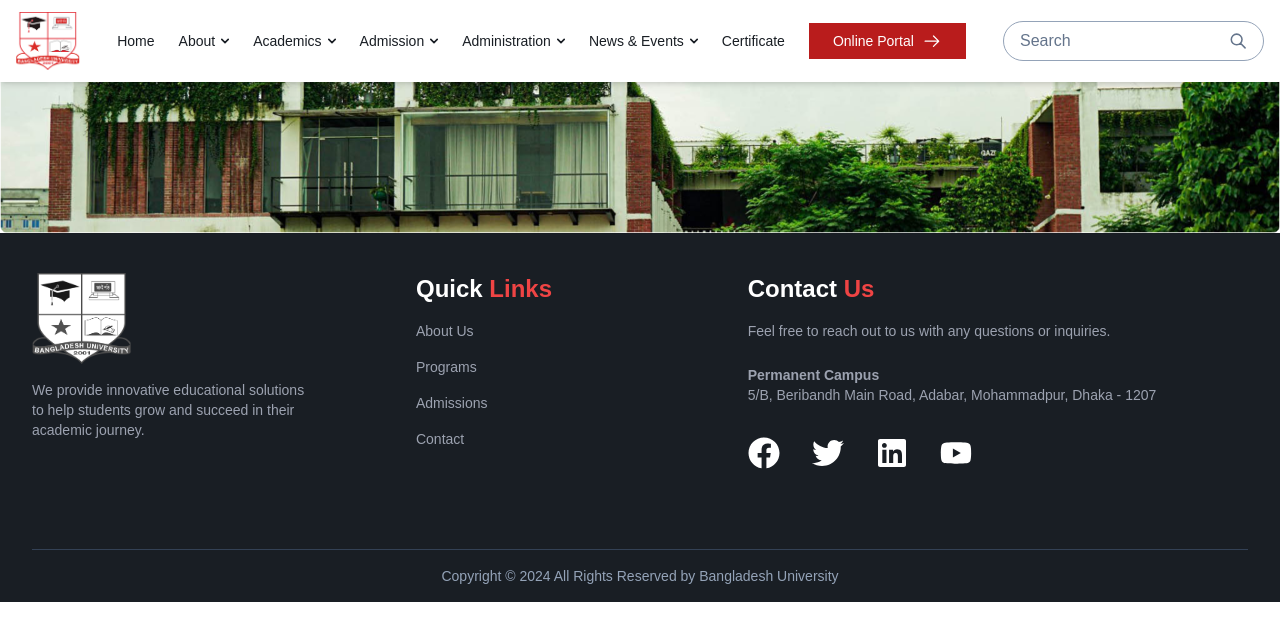
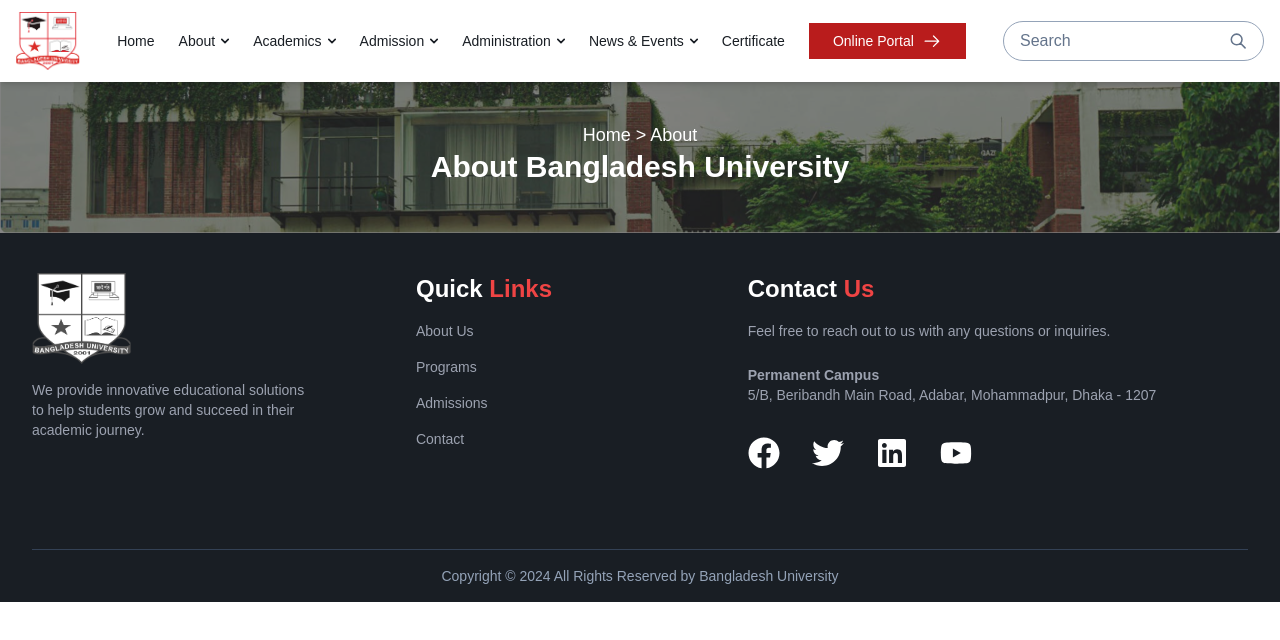
Before and after one commit to Muhammad-Ashik/bangladesh-university-frontend, a Next.js app: page /about in a window 1280 px wide. Shown: the top 640 px of the page. Built offline with nearby package versions, Linux system fonts and the light colour scheme.

Commit message:
feature: NavigationHeader Component

```diff
--- a/src/app/about/page.tsx
+++ b/src/app/about/page.tsx
@@ -1,9 +1,12 @@
-import NavigationHeader from '@/components/common/NavigationHeader'
+import NavigationHeader from '@/components/common/navigation-header/NavigationHeader'
 
 export default function About() {
   return (
     <div>
-      <NavigationHeader />
+      <NavigationHeader
+        path='Home > About'
+        title='About Bangladesh University'
+      />
     </div>
   )
 }
--- a/src/components/common/NavigationHeader.tsx
+++ /dev/null
@@ -1,18 +0,0 @@
-import Image from 'next/image'
-import React from 'react'
-
-export default function NavigationHeader() {
-  return (
-    <div>
-      <div className='w-full h-full'>
-        <Image
-          className='w-full'
-          src='/images/navigation-header.png'
-          height={1000}
-          width={1000}
-          alt='Navigation-Header'
-        />
-      </div>
-    </div>
-  )
-}
--- /dev/null
+++ b/src/components/common/navigation-header/NavigationHeader.tsx
@@ -0,0 +1,26 @@
+import Image from 'next/image'
+
+export default function NavigationHeader({
+  path,
+  title,
+}: {
+  path: string
+  title: string
+}) {
+  return (
+    <div className='relative'>
+      <Image
+        className='w-full'
+        src='/images/navigation-header.png'
+        height={1000}
+        width={1000}
+        alt='Navigation-Header'
+      />
+      <div className='absolute inset-0 bg-[rgba(51,51,51,0.6)]'></div>
+      <div className='absolute left-1/2 -translate-x-1/2 top-[52%] flex flex-col items-center justify-center text-white'>
+        <p className='text-lg'>{path}</p>
+        <h2 className='xl:text-3xl font-bold'>{title}</h2>
+      </div>
+    </div>
+  )
+}
```
